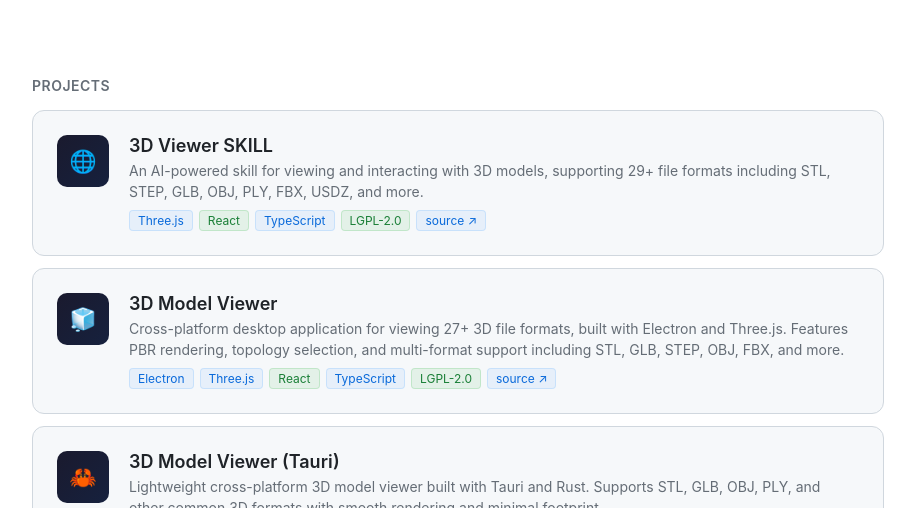
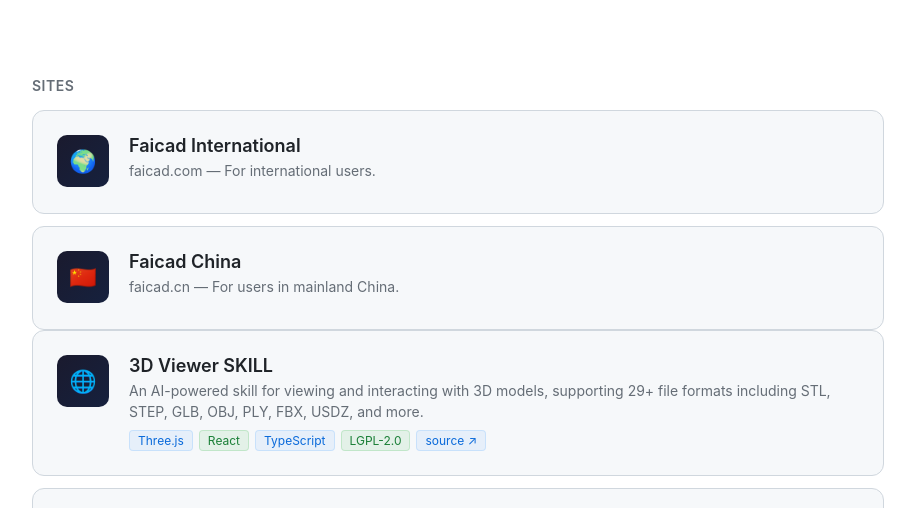
Before and after one commit to Faicad/faicad.github.io, a website: page index.html in a window 1280 px wide. Shown: the part 292-800 px from the top of the page, without its empty margins (182-1097 px from the left). Drawn offline with Linux system fonts and the light colour scheme.

Commit message:
feat: add Sites section with links to CN and intl sites, intl first

```diff
--- a/index.html
+++ b/index.html
@@ -5,8 +5,6 @@
   <meta name="viewport" content="width=device-width, initial-scale=1.0" />
   <title>Faicad</title>
   <meta name="description" content="Faicad — Open-source 3D tools and CAD utilities" />
-  <link rel="canonical" href="https://www.faicad.com/" />
-  <meta property="og:url" content="https://www.faicad.com/" />
   <meta property="og:title" content="Faicad" />
   <meta property="og:description" content="Faicad — Open-source 3D tools and CAD utilities" />
   <style>
@@ -199,7 +197,28 @@
     </section>
 
     <section>
-      <div class="section-title" data-en="Projects" data-zh="项目">Projects</div>
+      <div class="section-title" data-en="Sites" data-zh="站点">Sites</div>
+      <div class="project-card">
+        <div class="project-icon">🌍</div>
+        <div class="project-info">
+          <h3><a href="https://www.faicad.com/" style="color:inherit;text-decoration:none"><span data-en="Faicad International" data-zh="国际站">Faicad International</span></a></h3>
+          <p data-en="faicad.com — For international users." data-zh="faicad.com — 面向国际用户。">
+            faicad.com — For international users.
+          </p>
+        </div>
+      </div>
+      <div class="project-card" style="margin-top: 12px;">
+        <div class="project-icon">🇨🇳</div>
+        <div class="project-info">
+          <h3><a href="https://www.faicad.cn/" style="color:inherit;text-decoration:none"><span data-en="Faicad China" data-zh="中国站">Faicad China</span></a></h3>
+          <p data-en="faicad.cn — For users in mainland China." data-zh="faicad.cn — 面向中国大陆用户。">
+            faicad.cn — For users in mainland China.
+          </p>
+        </div>
+      </div>
+    </section>
+
+    <section>
       <div class="project-card">
         <div class="project-icon">🌐</div>
         <div class="project-info">
```
